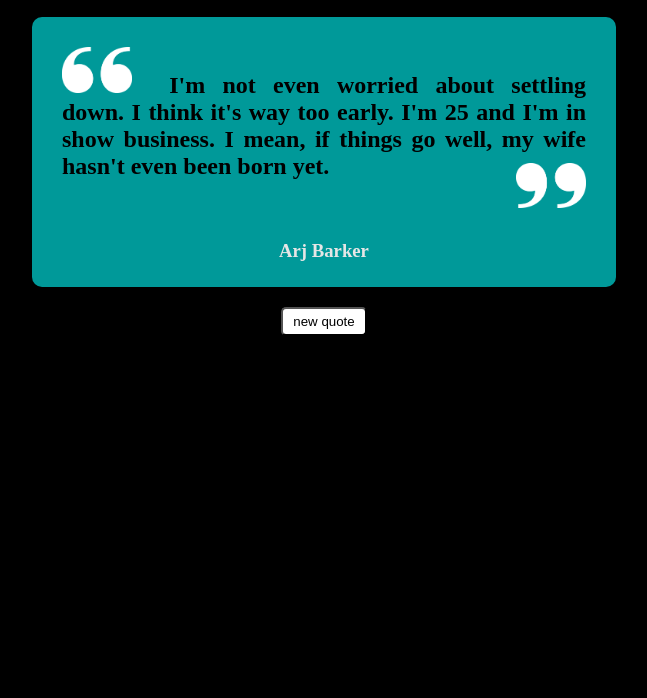
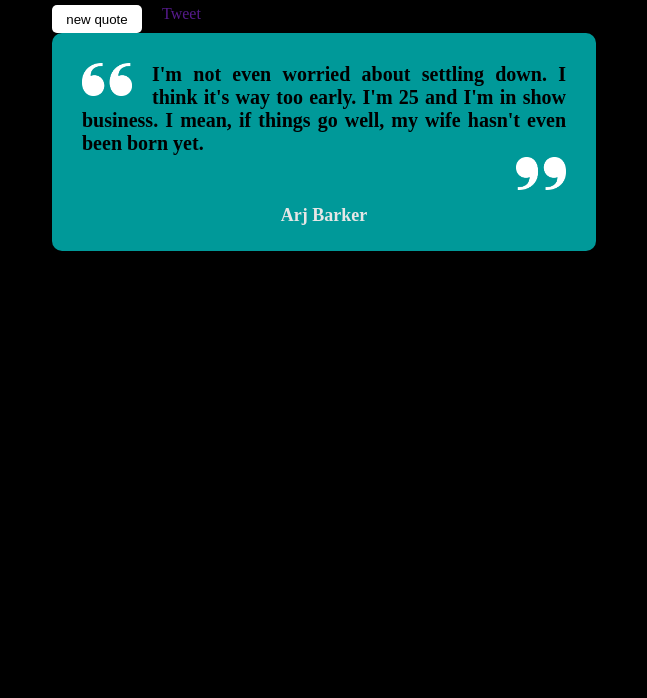
Before and after one commit to melissa-c/quote-generator, a plain HTML site: page index.html in a window 1280 px wide. Shown: the part 102-800 px from the top of the page, without its empty margins (316-963 px from the left). Drawn offline with nearby package versions, Linux system fonts and the light colour scheme; a web font is replaced by a local one.

Commit message:
add math random & twitter button

```diff
--- a/index.html
+++ b/index.html
@@ -5,38 +5,49 @@
   <meta http-equiv="X-UA-Compatible" content="IE=edge">
   <title>Quotables</title>
   <link href='https://fonts.googleapis.com/css?family=Judson:700' rel='stylesheet' type='text/css'>
+  <link rel="canonical"
+  href="https://dev.twitter.com/web/tweet-button">
   <link rel="stylesheet" href="styles.css">
   <script src="https://ajax.googleapis.com/ajax/libs/jquery/1.11.1/jquery.min.js"></script>
   <script src="quote.js" type="text/javascript"></script>
+
+
+
 </head>
 
 <body>
   <h1>Notable Quotables</h1>
 
+  <div class="buttons">
+
+    <button class="newQuote">new quote</button>
+
+    <!-- taken from twitter -->
+    <div id="container">
+      <a href="" ="https://twitter.com/share" class="twitter-share-button" data-size="large">Tweet</a>
+    </div>
+
+  </div>
+
+
   <div class="main">
     <div class="quoteArea">
-
-      <h2>
       <img class="openQuote" src="img/openquote.png" alt="open quote symbol">
+      <h2 class="text">
         I'm not even worried about settling down. I think
         it's way too early. I'm 25 and I'm in show business.
         I mean, if things go well, my wife hasn't even been born yet.
+      </h2>
       <img class="closeQuote" src="img/closequote.png" alt="close quote symbol">
-      </h2>
-
     </div>
 
-    <div class="author">
-      <h3>
+      <h3 class="author">
         Arj Barker
       </h3>
   </div>
 
-  </div>
-
-    <button>
-      new quote
-    </button>
+  <!-- taken from twitter -->
+  <script>!function(d,s,id){var js,fjs=d.getElementsByTagName(s)[0],p=/^http:/.test(d.location)?'http':'https';if(!d.getElementById(id)){js=d.createElement(s);js.id=id;js.src=p+'://platform.twitter.com/widgets.js';fjs.parentNode.insertBefore(js,fjs);}}(document, 'script', 'twitter-wjs');</script>
 
 </body>
 </html>
--- a/quote.js
+++ b/quote.js
@@ -1,143 +1,178 @@
+//for twitter button: opens new window
+
+window.twttr = (function(d, s, id) {
+  var js, fjs = d.getElementsByTagName(s)[0],
+    t = window.twttr || {};
+  if (d.getElementById(id)) return t;
+  js = d.createElement(s);
+  js.id = id;
+  js.src = "https://platform.twitter.com/widgets.js";
+  fjs.parentNode.insertBefore(js, fjs);
+
+  t._e = [];
+  t.ready = function(f) {
+    t._e.push(f);
+  };
+
+  return t;
+}(document, "script", "twitter-wjs"));
+
+// ------ start
 $(document).ready(function(){
 
   var quotes = [
     {
-      quote: "I'd take the awe of understanding over the awe of \
+      "quote": "I'd take the awe of understanding over the awe of \
               ignorance any day.",
-      author: "Douglas Adams"
+      "author": "Douglas Adams"
     },
     {
-      quote: "I may not have gone where I intended to go, but I \
+      "quote": "I may not have gone where I intended to go, but I \
               think I have ended up where I needed to be.",
-      author: "Douglas Adams"
+      "author": "Douglas Adams"
     },
     {
-      quote: "I love deadlines. I love the whooshing noise they \
+      "quote": "I love deadlines. I love the whooshing noise they \
               make as they go by.",
-      author: "Douglas Adams"
+      "author": "Douglas Adams"
     },
     {
-      quote: "A learning experience is one of those things that \
+      "quote": "A learning experience is one of those things that \
               says, 'You know that thing you just did? Don't do that'.",
-      author: "Douglas Adams"
+      "author": "Douglas Adams"
     },
     {
-      quote: "One way to keep feeling young is to keep finding \
+      "quote": "One way to keep feeling young is to keep finding \
               new layers of immaturity.",
-      author: "Alain de Botton"
+      "author": "Alain de Botton"
     },
     {
-      quote: "Work only starts when the fear of doing nothing \
+      "quote": "Work only starts when the fear of doing nothing \
               finally exceeds the fear of doing something badly.",
-      author: "Alain de Botton"
+      "author": "Alain de Botton"
     },
     {
-      quote: "Looking older is a version of looking tired that \
+      "quote": "Looking older is a version of looking tired that \
               can't be cured by sleep.",
-      author: "Alain de Botton"
+      "author": "Alain de Botton"
     },
     {
-      quote: "The only people we can still believe are normal \
+      "quote": "The only people we can still believe are normal \
               are those we don't know very well.",
-      author: "Alain de Botton"
+      "author": "Alain de Botton"
     },
     {
-      quote: "I've learned that people will forget what you said, \
+      "quote": "I've learned that people will forget what you said, \
               people will forget what you did, but people will never \
               forget how you made them feel.",
-      author: "Maya Angelou"
+      "author": "Maya Angelou"
     },
     {
-      quote: "I have an inferiority complex, but it's not a very good one.",
-      author: "Steven Wright"
+      "quote": "I have an inferiority complex, but it's not a very good one.",
+      "author": "Steven Wright"
     },
     {
-      quote: "Right now I'm having amnesia and déjà vu at the same \
+      "quote": "Right now I'm having amnesia and déjà vu at the same \
               time - I think I've forgotten this before.",
-      author: "Steven Wright"
+      "author": "Steven Wright"
     },
     {
-      quote: "Self-love is a good thing but self-awareness is more \
+      "quote": "Self-love is a good thing but self-awareness is more \
               important. You need to once in a while go, ‘Uh, I'm \
               kind of an asshole'.",
-      author: "Louis C.K."
+      "author": "Louis C.K."
     },
     {
-      quote: "What happens after you die? Lot's of things happen \
+      "quote": "What happens after you die? Lot's of things happen \
               after you die - they just don't involve you.",
-      author: "Louis C.K."
+      "author": "Louis C.K."
     },
     {
-      quote: "I'm in love with a philosophy major, and she doesn't \
+      "quote": "I'm in love with a philosophy major, and she doesn't \
               even know I exist. And what's worse, she can prove it.",
-      author: "Arj Barker"
+      "author": "Arj Barker"
     },
     {
-      quote: "I just got a new iPod. It's got 80 gigabytes. \
+      "quote": "I just got a new iPod. It's got 80 gigabytes. \
               Because I like to jog for three weeks at a time \
               and I do not want to hear the same song twice.",
-      author: "Arj Barker"
+      "author": "Arj Barker"
     },
     {
-      quote: "I'm not even worried about settling down. I think \
+      "quote": "I'm not even worried about settling down. I think \
               it's way too early. I'm 25 and I'm in show business. \
               I mean, if things go well, my wife hasn't even been born yet.",
-      author: "Arj Barker"
+      "author": "Arj Barker"
     },
     {
-      quote: "The good thing about science is that it's true whether \
+      "quote": "The good thing about science is that it's true whether \
               or not you believe in it.",
-      author: "Neil deGrasse Tyson"
+      "author": "Neil deGrasse Tyson"
     },
     {
-      quote: "Knowing how to think empowers you far beyond those who \
+      "quote": "Knowing how to think empowers you far beyond those who \
               know only what to think.",
-      author: "Neil deGrasse Tyson"
+      "author": "Neil deGrasse Tyson"
     },
     {
-      quote: "Not only do we live among the stars, the stars live within us.",
-      author: "Neil deGrasse Tyson"
+      "quote": "Not only do we live among the stars, the stars live within us.",
+      "author": "Neil deGrasse Tyson"
     },
     {
-      quote: "All my friends are getting married. I guess I'm just at \
+      "quote": "All my friends are getting married. I guess I'm just at \
               that age where people give up.",
-      author: "Amy Schumer"
+      "author": "Amy Schumer"
     },
     {
-      quote: "I get labeled a sex comic. But if a guy got up onstage \
+      "quote": "I get labeled a sex comic. But if a guy got up onstage \
               and pulled his dick out, everybody would say, \
               ‘He's a thinker'.",
-      author: "Amy Schumer"
+      "author": "Amy Schumer"
     },
     {
-      quote: "My ability to turn good news into anxiety is \
+      "quote": "My ability to turn good news into anxiety is \
               rivaled only by my ability to turn anxiety into chin acne.",
-      author: "Tina Fey"
+      "author": "Tina Fey"
     },
     {
-      quote: "However, if you do start crying in an argument and \
+      "quote": "However, if you do start crying in an argument and \
               someone asks why, you can always say, 'I'm just crying \
               because of how wrong you are'.",
-      author: "Amy Poeller"
+      "author": "Amy Poeller"
     },
     {
-      quote: "I am against religion because it teaches us to be \
+      "quote": "I am against religion because it teaches us to be \
               satisfied with not understanding the world.",
-      author: "Richard Dawkins"
+      "author": "Richard Dawkins"
     },
     {
-      quote: "Do not indoctrinate your children. Teach them how to \
+      "quote": "Do not indoctrinate your children. Teach them how to \
               think for themselves, how to evaluate evidence, and \
               how to disagree with you.",
-      author: "Richard Dawkins"
-    },
+      "author": "Richard Dawkins"
+    }
   ]
 
+  //button click event that uses math random to select set of
+  //quote & author from the objects in the array.
 
+  $(".newQuote").click(function () {
+    function newQuote() {
+      var random = Math.floor(Math.random() * quotes.length);
+      $(".text").text(quotes[random].quote);
+      $(".author").text(quotes[random].author);
+    }
+    newQuote();
+  });
+});
 
+//twitter button not working properly - doesnt show quote.
+//and some quotes are over 140 characters....
 
-
-
-
-
-});
+twttr.widgets.createShareButton(
+  'https://dev.twitter.com/',
+  document.getElementById('container'),
+  {
+    text: '#FavQuote'
+  }
+);
--- a/styles.css
+++ b/styles.css
@@ -1,11 +1,16 @@
 html {
   margin: 0 auto;
-  max-width: 600px;
+  max-width: 560px;
   background-color: #000;
   font-family: 'Judson', serif;
 }
 
+a {
+  text-decoration: none;
+}
+
 .main {
+  min-width: 340px;
   background-color: #009999;
   padding: 30px 30px 25px 30px;
   margin-bottom: 20px;
@@ -13,7 +18,7 @@ html {
 }
 
 .quoteArea {
-  margin-bottom: 60px;
+  margin-bottom: 50px;
 }
 
 h2,
@@ -23,40 +28,58 @@ h3 {
 
 h1 {
   text-align: center;
-  font-size: 3em;
+  font-size: 50px;
+  line-height: 40px;
   color: #fff;
 }
 
 h2 {
   text-align: justify;
+  font-size: 20px;
 }
 
 h3 {
   text-align: center;
   color: #e6e6e6;
+  font-size: 18px;
 }
 
 img {
-  max-width: 70px;
-  max-height: 46px;
+  max-width: 50px;
+  max-height: 33px;
   width: 20%;
   height: 20%;
 }
 
 .openQuote {
+  float: left;
   margin-right: 20px;
 }
 
 .closeQuote {
   float: right;
-  margin: 10px 0 0 20px;
+  margin: 2px 0 0 20px;
 }
 
-button {
-  display: block;
-  margin: 0 auto;
+.buttons {
+  margin-bottom: 20px;
+  /*text-align: center;*/
+  display: inline;
+}
+
+.newQuote {
+  float: left;
+  cursor: pointer;
   padding: 5px 10px;
+  width: 90px;
+  height: 28px;
+  margin: 0 20px 20px 0;
   background-color: #fff;
   border-radius: 5px;
+  border: none;
   color: #000;
 }
+
+#container {
+  margin-bottom: 10px;
+}
```
Lines whose indentation alone changed are shown as unchanged.
